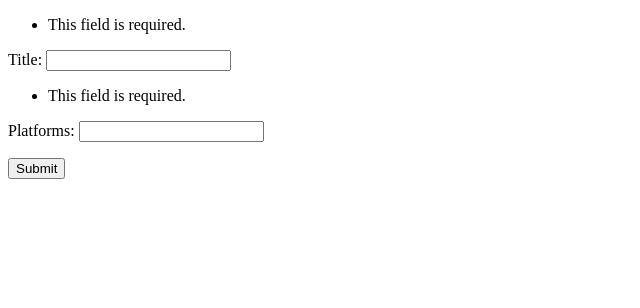
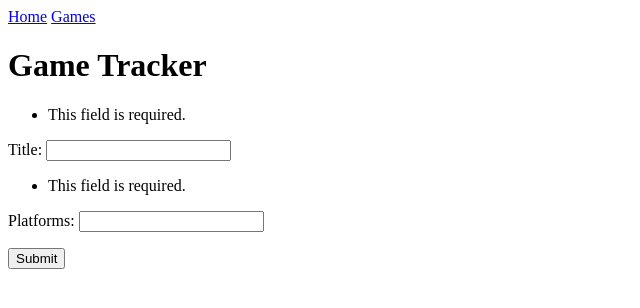
Before and after one commit to CoreyWilson319/game_tracker, a Django app: page /games/addgame/ in a window 1280 px wide. Shown: the top 308 px of the page, without its empty margins (0-640 px from the left). Run offline with Django 3.2, Linux system fonts and the light colour scheme; tables that the repository leaves empty hold one stand-in row (values such as "Sample post").

Commit message:
cleaned up after getting lost

```diff
--- a/game_tracker/urls.py
+++ b/game_tracker/urls.py
@@ -19,6 +19,6 @@
 
 urlpatterns = [
     path('admin/', admin.site.urls),
-    path('', views.home),
+    path('', views.index, name='index'),
     path('games/', include('games.urls')),
 ]
--- a/game_tracker/views.py
+++ b/game_tracker/views.py
@@ -3,5 +3,5 @@
 import requests
 
 # Create your views here.
-def home(request):
-    return HttpResponse("home")
+def index(request):
+    return render(request, 'home.html')
--- a/games/models.py
+++ b/games/models.py
@@ -2,7 +2,7 @@
 
 # Create your models here.
 class Game(models.Model):
-    title = models.CharField(max_length=20)
+    title = models.CharField(max_length=20, unique=True)
     description = models.CharField(max_length=250)
     guid = models.CharField(max_length=15)
     platforms = models.CharField(max_length=100)
@@ -11,4 +11,4 @@
     url = models.CharField(max_length=50)
 
     def __str__(self):
-        return self.title
+        return self.title, self.image, self.description, self.platforms
--- a/games/templates/base.html
+++ b/games/templates/base.html
@@ -7,6 +7,9 @@
     <title>Game Tracker</title>
 </head>
 <body>
+    <a href="/">Home</a>
+    <a href="/games">Games</a>
+    <h1>Game Tracker</h1>
     {% block content %}
     {% endblock %}
 </body>
--- a/games/urls.py
+++ b/games/urls.py
@@ -2,6 +2,7 @@
 from . import views
 
 urlpatterns = [
-    path('', views.index, name='index'),
-    path('addgame/', views.add_game, name='add_games')
+    # path('', views.index, name='index'),
+    path('addgame/', views.add_game, name='add_games'),
+    path('', views.index, name='games')
 ]
--- a/games/views.py
+++ b/games/views.py
@@ -1,11 +1,10 @@
 from django.shortcuts import render
 from django.http import HttpResponse, HttpResponseRedirect
 from .forms import GameForm
+from .models import Game
 import requests
 
 # Create your views here.
-def index(request):
-    return HttpResponse("hello world")
 
 # def get_games(request):
 #     response = requests.get('https://www.giantbomb.com/api/games/?api_key=f786b25c1faa69068cb59b919e5d89089c16268d&format=json&field_list=name,deck,guid,image,platforms,site_detail_url,expected_release_day&offset=0')
@@ -13,6 +12,11 @@
 
 
 #     return HttpResponse(response)
+
+def index(request):
+    games = Game.objects.all()
+    return render(request, 'index.html', { 'games': games})
+
 
 def add_game(request):
     context = {}
```
Also changed, not shown: games/templates/home.html (added, +7 -0 lines), games/templates/index.html (added, +11 -0 lines), games/migrations/0001_initial.py.
